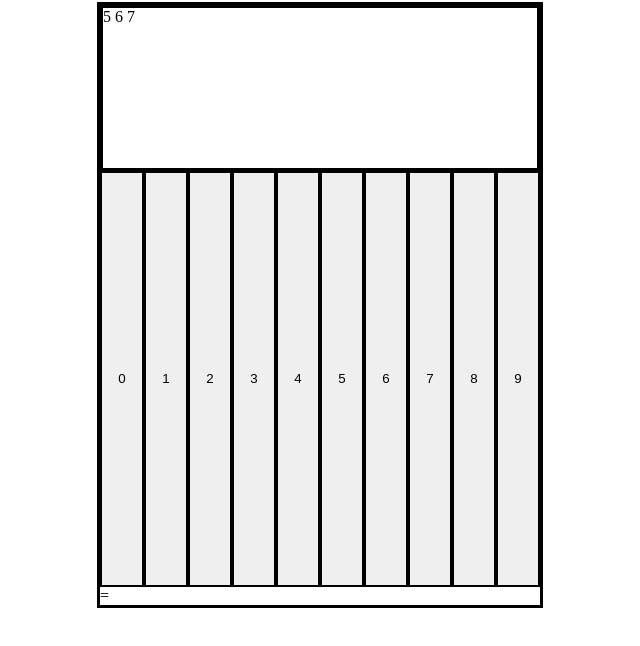
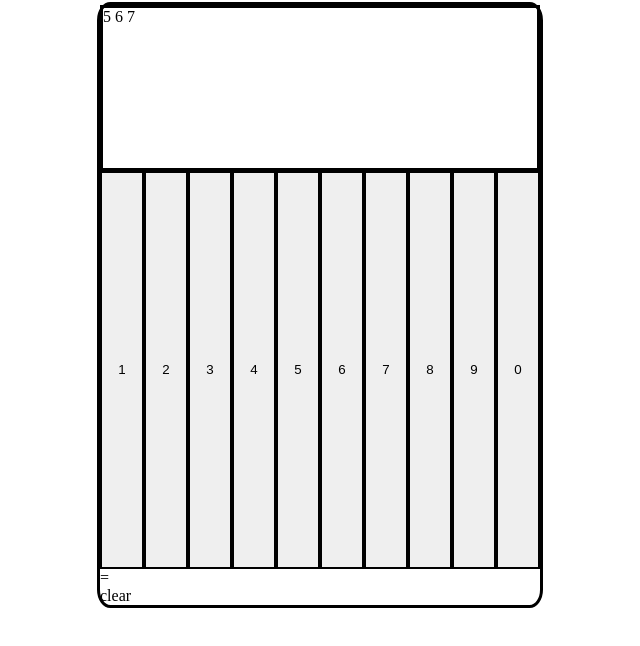
Before and after one commit to GospelExcel/calculator, a plain HTML site: page index.html in a window 1280 px wide. Shown: the part 86-732 px from the top of the page, without its empty margins (320-960 px from the left). Drawn offline with Linux system fonts and the light colour scheme.

Commit message:
Stage for ui sprint

```diff
--- a/index.html
+++ b/index.html
@@ -13,6 +13,7 @@
         <div id="display">5 6 7</div>
         <div id="keypad"></div>
         <div id="equals">=</div>
+        <div id="clear">clear</div>
     </div>
 </body>
 </html>
--- a/script.js
+++ b/script.js
@@ -4,12 +4,17 @@ let operation;
 
 let keypad = document.getElementById('keypad')
 
-for(let i = 0; i < 10; i++) {
-    const newButton = document.createElement('button')
-    newButton.textContent = `${i}`
-    newButton.classList.add('keypad_digit')
-    keypad.appendChild(newButton)
+for(let i = 1; i < 10; i++) {
+    const newButton = document.createElement('button');
+    newButton.textContent = `${i}`;
+    newButton.classList.add('keypad_digit');
+    keypad.appendChild(newButton);
 }
+
+const zButton = document.createElement('button');
+zButton.textContent = '0';
+zButton.classList.add('keypad_digit');
+keypad.appendChild(zButton);
 
 function add (num1, num2) {
     return num1 + num2;
--- a/style.css
+++ b/style.css
@@ -11,6 +11,7 @@ body {
     border-style: solid;
     display: flex;
     flex-direction: column;
+    border-radius: 3%;
 }
 
 #display {
```
